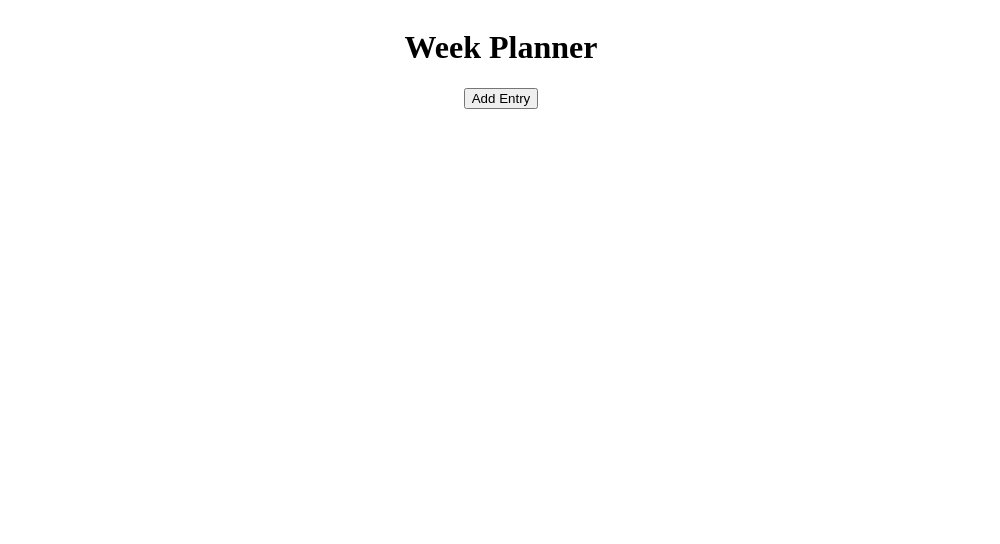
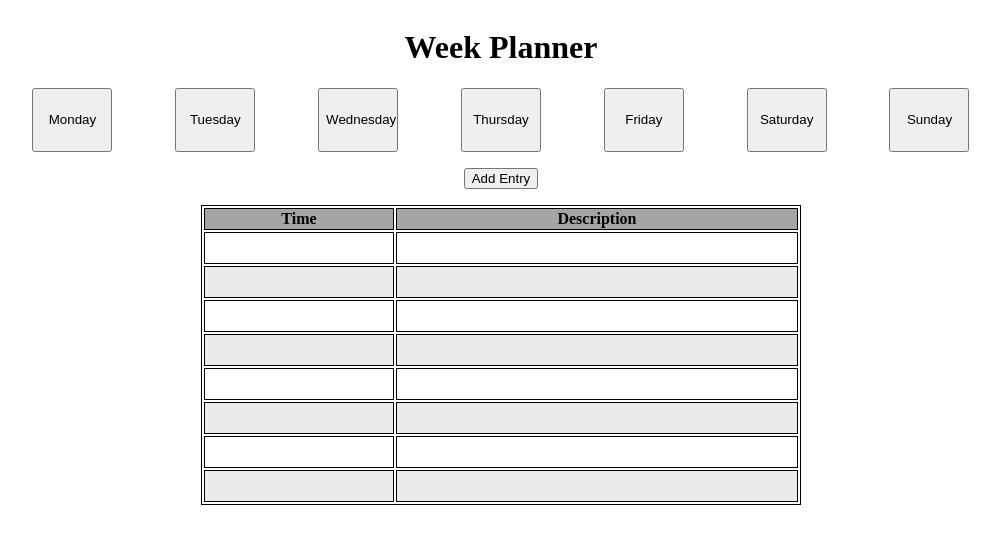
Before and after one commit to 16hsuisaac/week-planner, a plain HTML site: page index.html in a window 1280 px wide. Shown: the whole page, without its empty margins (139-1139 px from the left). Drawn offline with Linux system fonts and the light colour scheme.

Commit message:
created table

```diff
--- a/index.html
+++ b/index.html
@@ -11,10 +11,63 @@
     <div class="justify-center flex">
       <h1>Week Planner</h1>
     </div>
+    <div class="tab-row row space-around margin-bottom">
+      <button class="day-view" name="mon">Monday</button>
+      <button class="day-view" name="tues">Tuesday</button>
+      <button class="day-view" name="wed">Wednesday</button>
+      <button class="day-view" name="thurs">Thursday</button>
+      <button class="day-view" name="fri">Friday</button>
+      <button class="day-view" name="sat">Saturday</button>
+      <button class="day-view" name="sun">Sunday</button>
+    </div>
     <div class="main flex justify-center">
       <div class="buttonDiv">
-        <button class="addEntryButton">Add Entry</button>
+        <button class="addEntryButton margin-bottom">Add Entry</button>
       </div>
+    </div>
+    <div class="row justify-center">
+      <table>
+        <thead>
+          <tr>
+            <th>Time</th>
+            <th>Description</th>
+          </tr>
+        </thead>
+        <tbody>
+          <tr>
+            <td></td>
+            <td></td>
+          </tr>
+          <tr>
+            <td></td>
+            <td></td>
+          </tr>
+          <tr>
+            <td></td>
+            <td></td>
+          </tr>
+          <tr>
+            <td></td>
+            <td></td>
+          </tr>
+          <tr>
+            <td></td>
+            <td></td>
+          </tr>
+          <tr>
+            <td></td>
+            <td></td>
+          </tr>
+          <tr>
+            <td></td>
+            <td></td>
+          </tr>
+          <tr>
+            <td></td>
+            <td></td>
+          </tr>
+        </tbody>
+      </table>
     </div>
 
     <!-- Modal -->
--- a/styles.css
+++ b/styles.css
@@ -64,3 +64,32 @@
 .margin-right {
   margin-right: 0.5rem;
 }
+
+.space-around {
+  justify-content: space-around;
+}
+
+.day-view {
+  height: 4rem;
+  width: 5rem;
+}
+
+table {
+  border: 2px black solid;
+  width: 600px;
+  height: 300px;
+}
+
+table,
+th,
+td {
+  border: 1px solid black;
+}
+
+th {
+  background: rgb(165, 165, 165);
+}
+
+tr:nth-child(even) {
+  background: rgb(235, 235, 235);
+}
```
